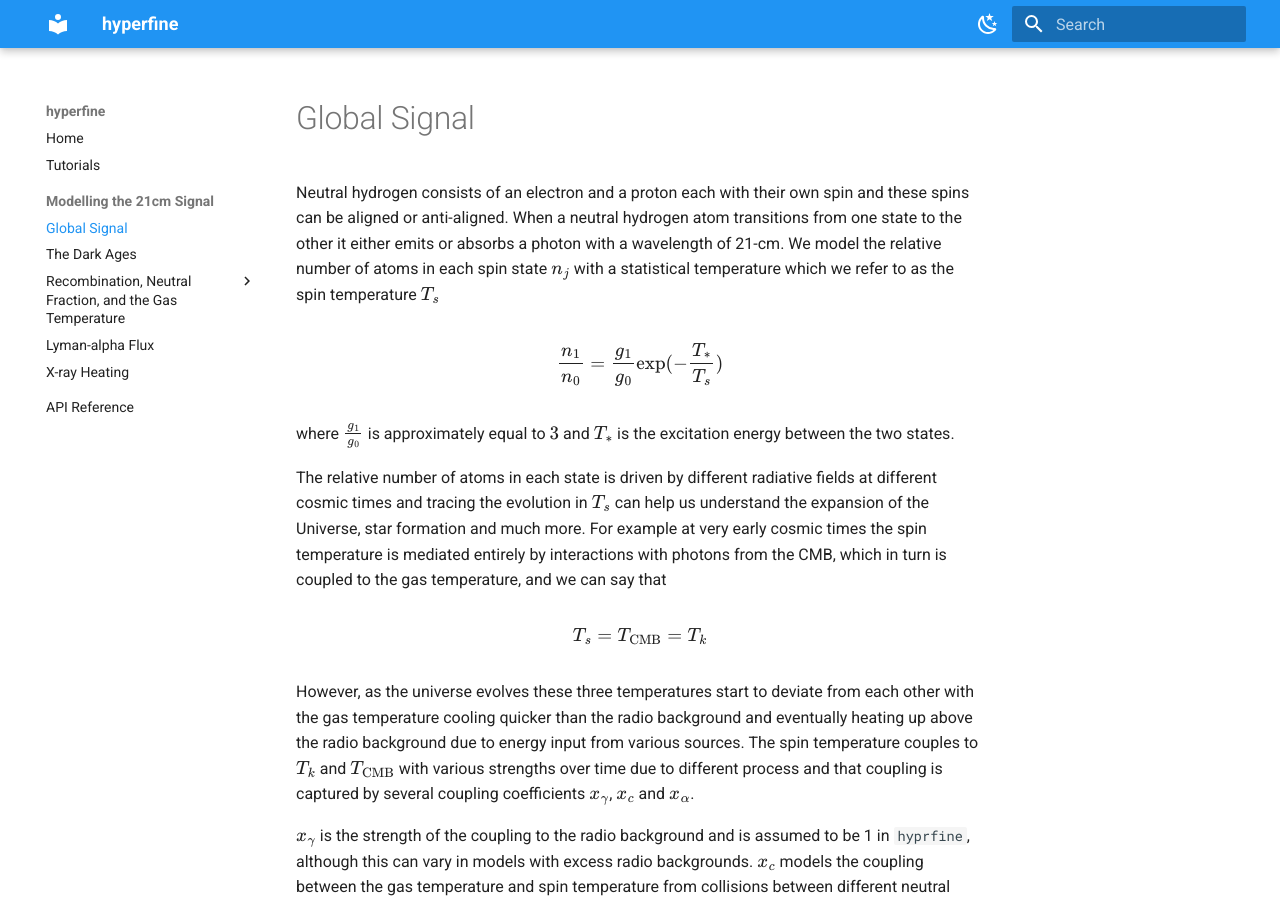
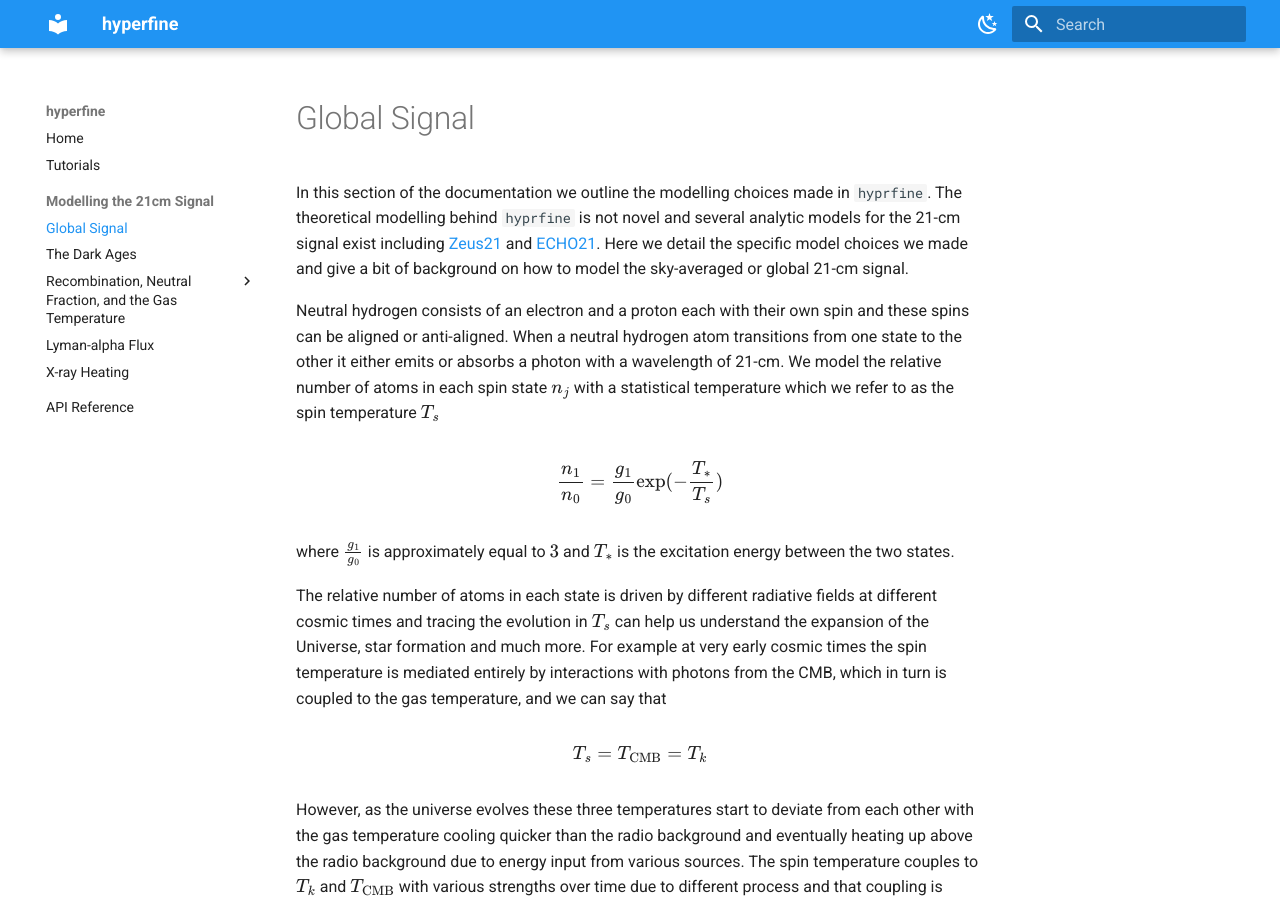
Before and after one commit to htjb/hyprfine, an MkDocs documentation site: the page built from docs/modelling/intro.md, in a window 1280 px wide and 900 px high. Built offline with MkDocs 1.6.1 and Material for MkDocs 9.7.7, drawn with Linux system fonts in a browser that asks for light colours; some of the changed text lies outside the part shown.

Commit message:
tinkering with the docs

```diff
--- a/docs/modelling/intro.md
+++ b/docs/modelling/intro.md
@@ -1,3 +1,5 @@
+In this section of the documentation we outline the modelling choices made in `hyprfine`. The theoretical modelling behind `hyprfine` is not novel and several analytic models for the 21-cm signal exist including [Zeus21](https://github.com/ZeusCosmo/Zeus21) and [ECHO21](https://github.com/shikharmittal04/echo21). Here we detail the specific model choices we made and give a bit of background on how to model the sky-averaged or global 21-cm signal.
+
 Neutral hydrogen consists of an electron and a proton each with their own spin and these spins can be aligned or anti-aligned. When a neutral hydrogen atom transitions from one state to the other it either emits or absorbs a photon with a wavelength of 21-cm. We model the relative number of atoms in each spin state $n_j$ with a statistical temperature which we refer to as the spin temperature $T_s$
 
 $$\frac{n_1}{n_0} = \frac{g_1}{g_0} \exp(- \frac{T_*}{T_s})$$
@@ -24,3 +26,5 @@ $$T_{21} = 54 (1 - x_e) \frac{(1 - Y_{\rm He})}{0.76} \frac{\Omega_b h^2}{0.0224
 from Mondal et al. (2310.15530) (see `hyprfine.analytic.signal`). $x_e$ is the neutral fraction, $Y_{He}$ is the helium fraction, $\Omega_b$ and $\Omega_m$ are the baryon and matter density parameters and $h$ is $H_0$ Hubble's constant divided by 100 km/s/Mpc.
 
 To analytically model the 21-cm signal during the Dark Ages, Cosmic Dawn and Epoch of reionization we need to estimate $x_c$, $x_\alpha$, $T_k$ and $x_e$.
+
+In this documentation we discuss estimating the 21-cm signal during [the Dark Ages](the-dark-ages.md), [estimating $T_k$ and $x_e$](recombination/hyrec_emulators.md) before the formation of the first stars and galaxies, [modelling the Lyman-$\alpha$ emission](wouthuysen.md) from early galaxies, [the X-ray emission](xrays.md) from early galaxies and [$T_k$ and $x_e$](recombination/cosmic-dawn.md) during the Cosmic Dawn and EoR.
```
Also changed, not shown: docs/modelling/the-dark-ages.md (+1 -0 lines).
